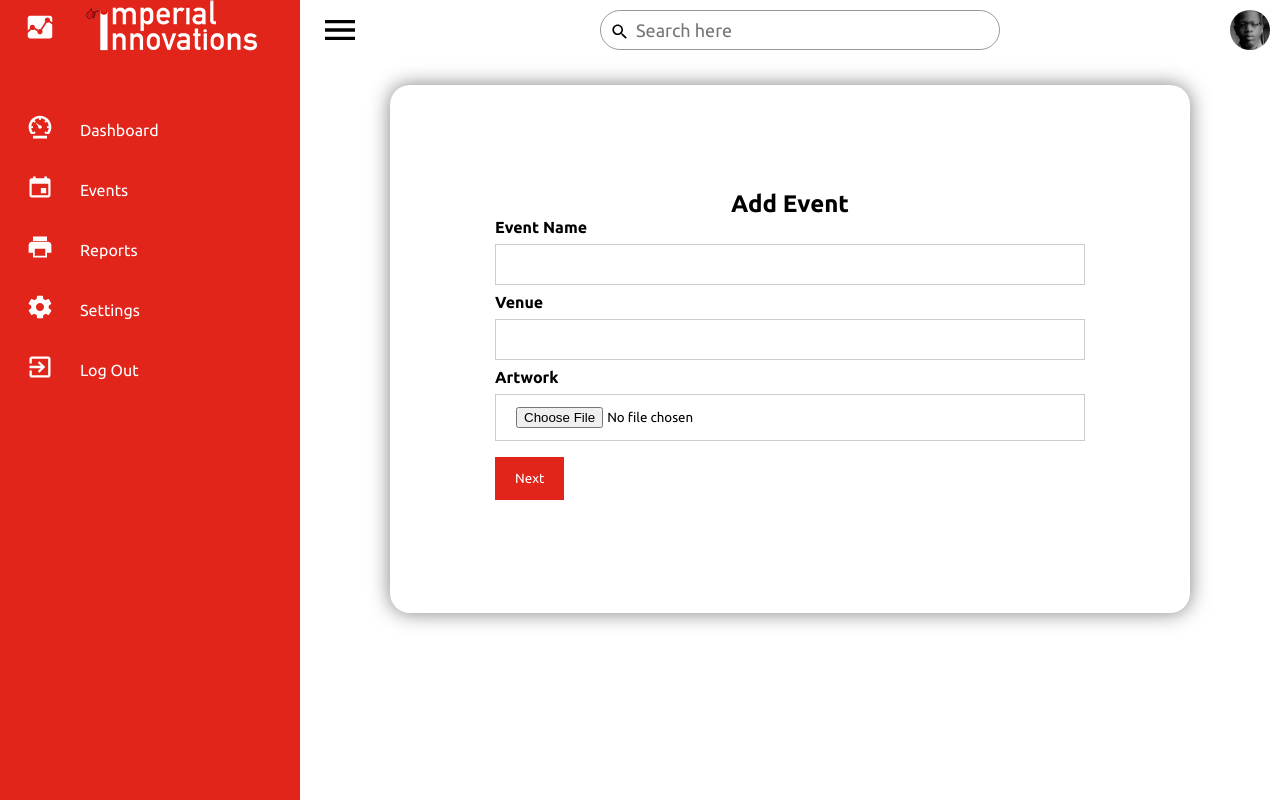
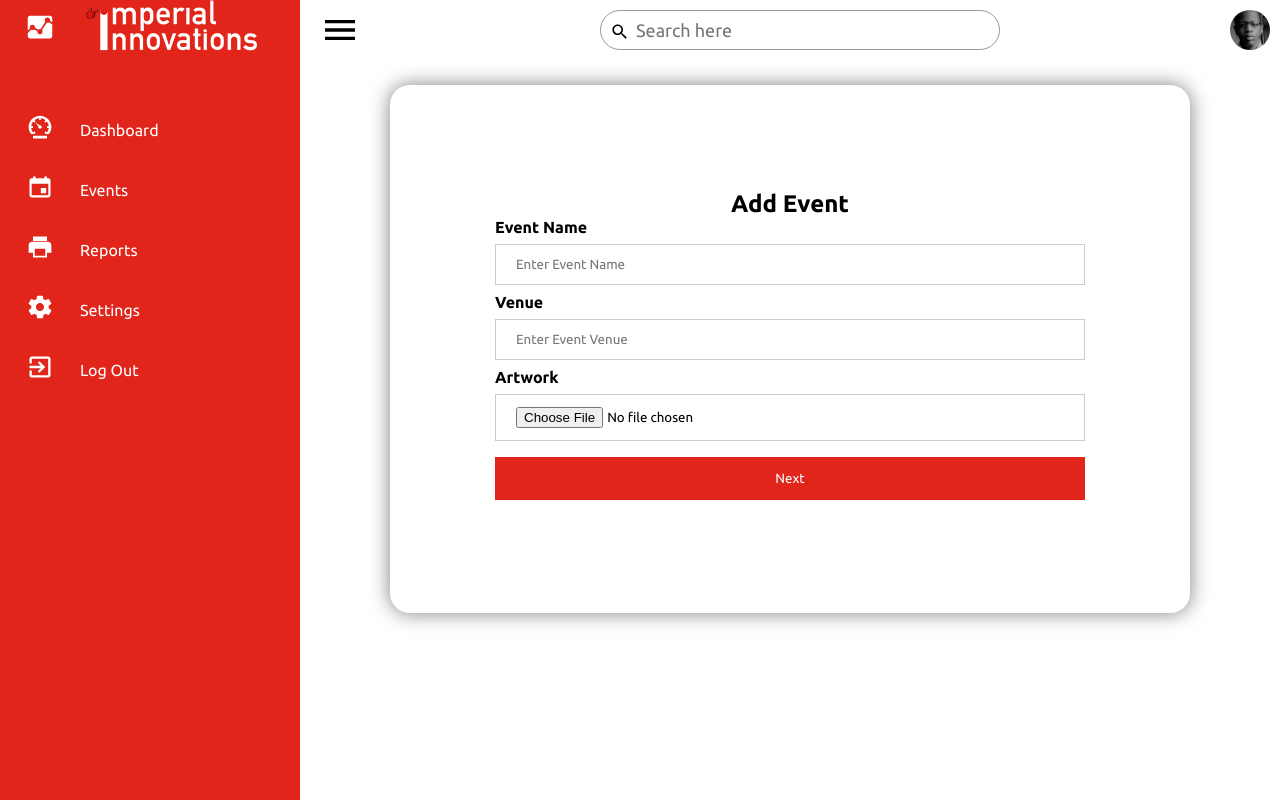
Before and after one commit to Massawe14/ERS, a PHP site: page /event.php in a window 1280 px wide. Run offline with PHP 8.4, Linux system fonts and the light colour scheme; the visitor is signed in with stand-in values (Sample User, id 1); data that the repository does not hold is empty.

Commit message:
update code

```diff
--- a/css/authstyle.css
+++ b/css/authstyle.css
@@ -134,7 +134,7 @@ form.sign-in-form {
 
 .btn {
   width: 150px;
-  background-color: #f61206; /*#5995fd*/
+  background-color: #e1251b; /*#5995fd*/
   border: none;
   outline: none;
   height: 49px;
@@ -148,7 +148,8 @@ form.sign-in-form {
 }
 
 .btn:hover {
-  background-color: #e1251b; /*#4d84e2*/
+  /*background-color: #e1251b;*/ /*#4d84e2*/
+  opacity: 0.8;
 }
 .panels-container {
   position: absolute;
--- a/event.php
+++ b/event.php
@@ -77,10 +77,9 @@
 			border: none;
 			cursor: pointer;
 			width: 100%;
-			border-radius: 5%;
 		}
 
-		button:hover {
+		input[type='button']:hover {
 			opacity: 0.8;
 		}
 
@@ -165,12 +164,12 @@
 		    <div class="event">
 		      <h2 align="center">Add Event</h2>
 		      <label for="ename"><b>Event Name</b></label>
-		      <input type="text" name="eventname" value="<?php echo $eventname; ?>" required/>
+		      <input type="text" name="eventname" placeholder="Enter Event Name" value="<?php echo $eventname; ?>" required/>
 		      <label for="venue"><b>Venue</b></label>
-		      <input type="text" name="venue" value="<?php echo $venue; ?>" required/>
+		      <input type="text" name="venue" placeholder="Enter Event Venue" value="<?php echo $venue; ?>" required/>
 		      <label for="artwork"><b>Artwork</b></label>
 		      <input type="file" name="image" value="<?php echo $image; ?>" required/>
-		      <input type="submit" value="Next" name="addEvent" onclick="document.getElementById('eventmodal').style.display='block'" style="width: auto;">
+		      <input type="submit" value="Next" name="addEvent" onclick="document.getElementById('eventmodal').style.display='block'">
 		    </div>
 		</form>
 	</div>
@@ -185,19 +184,19 @@
 			<div class="eventcontainer">
 				<h2 align="center">Event Registration Form</h2>
 				<label for="firstname">First Name</label>
-				<input type="text" name="firstname" placeholder="Enter your First Name" required>
+				<input type="text" name="firstname" placeholder="Enter First Name" required>
 				<label for="lastname">Last Name</label>
-				<input type="text" name="lastname" placeholder="Enter your Last Name" required>
+				<input type="text" name="lastname" placeholder="Enter Last Name" required>
 				<label for="fullname">Full Name</label>
-				<input type="text" name="fullname" placeholder="Enter your Full Name" required>
+				<input type="text" name="fullname" placeholder="Enter Full Name" required>
 				<label for="email">Email</label>
-				<input type="email" name="email" placeholder="Enter your Email Address" required>
+				<input type="email" name="email" placeholder="Enter Email Address" required>
 				<label for="phonenumber">Phone Number</label>
-				<input type="tel" name="phonenumber" placeholder="Enter your Phone Number" required>
+				<input type="tel" name="phonenumber" placeholder="Enter Phone Number" required>
 				<label for="companyname">Company Name</label>
-				<input type="text" name="companyname" placeholder="Enter your Company Name" required>
+				<input type="text" name="companyname" placeholder="Enter Company Name" required>
 				<label for="position">Position</label>
-				<input type="text" name="position" placeholder="Enter your Position" required>
+				<input type="text" name="position" placeholder="Enter Position" required>
 				<input type="button" value="Save" name="submit">
 				<!-- <input onclick="document.getElementById('eventmodal').style.display='none'" type="button" value="Cancel" class="cancel"> -->
 			</div>
```
